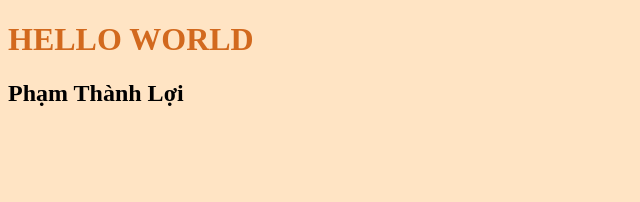
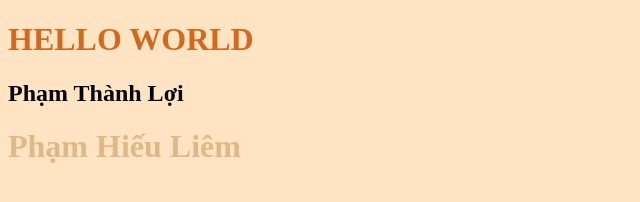
Before and after one commit to hieuliempham/git-practice, a plain HTML site: page index.html in a window 1280 px wide. Shown: the whole page, without its empty margins (0-640 px from the left). Drawn offline with Linux system fonts and the light colour scheme.

Commit message:
add liem

```diff
--- a/index.html
+++ b/index.html
@@ -9,5 +9,6 @@
 <body>
     <h1>HELLO WORLD</h1>
     <h2>Phạm Thành Lợi</h2>
+    <h1 style="color: burlywood;">Phạm Hiếu Liêm</h1>
 </body>
 </html>
```
